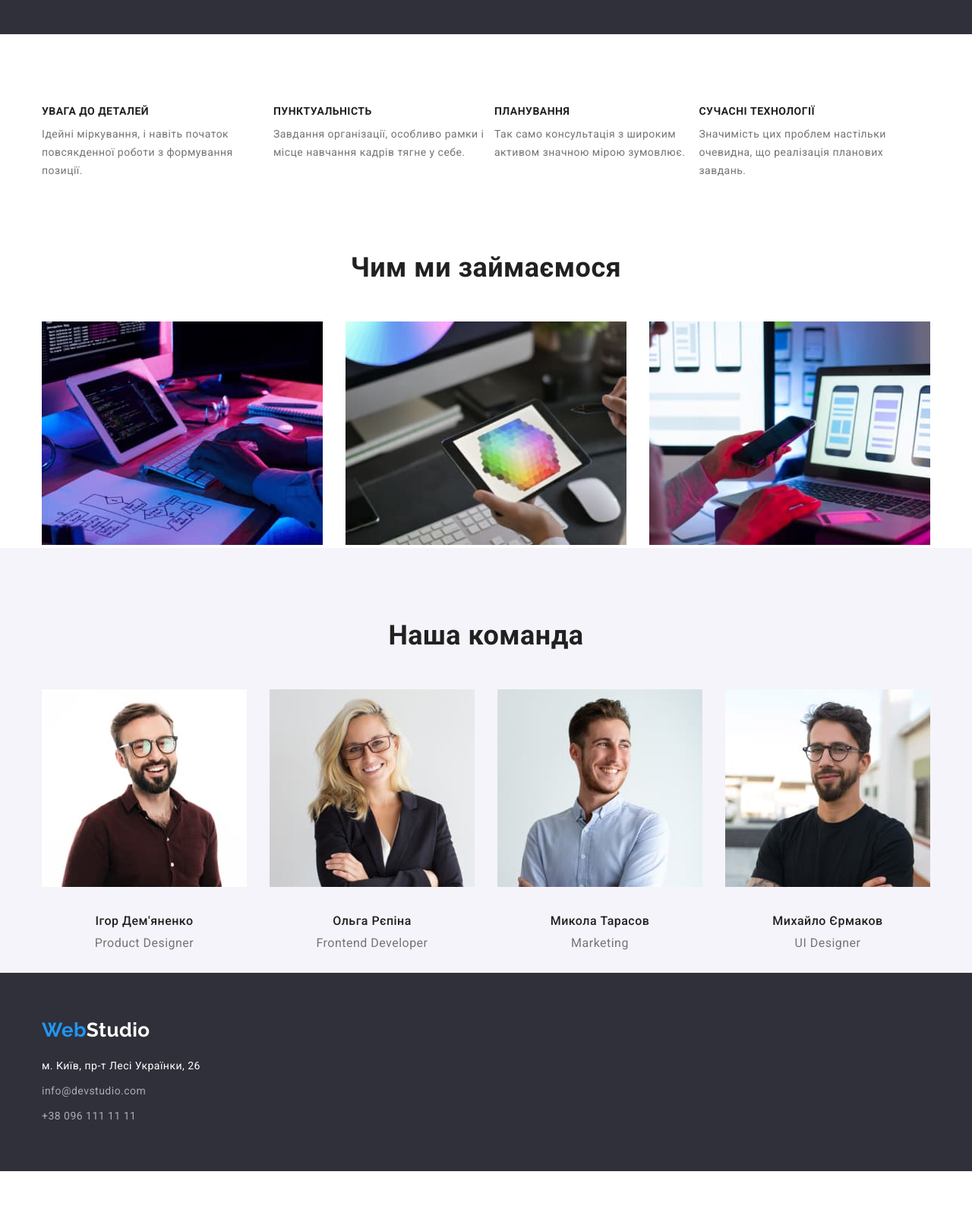
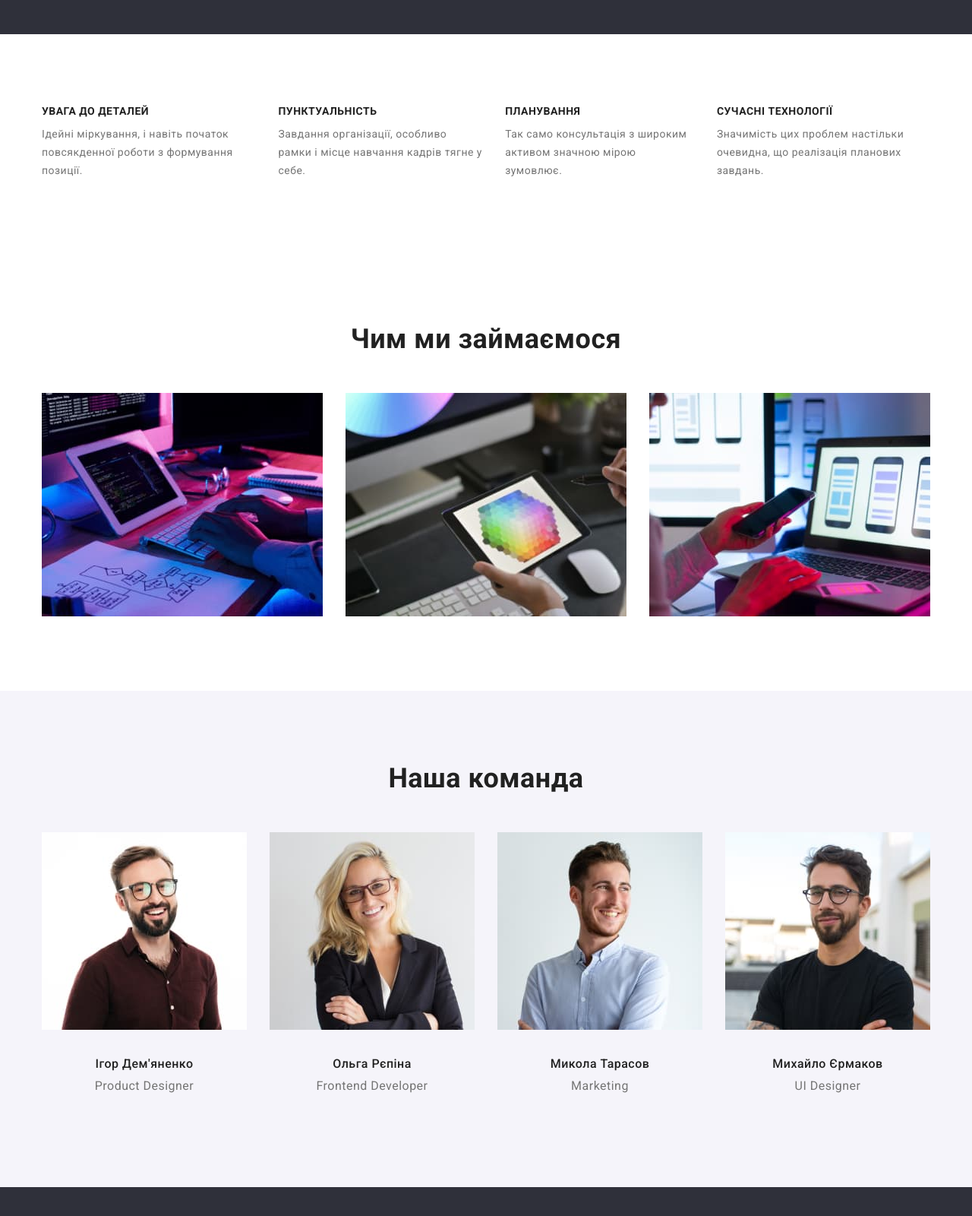
Before and after one commit to lonaver/goit-markup-hw-03, a plain HTML site: page index.html in a window 1280 px wide. Shown: the part 640-2240 px from the top of the page at 76% size. Before the commit the page ends 2181 px from the top, so only its background shows below. Drawn offline with nearby package versions, Linux system fonts and the light colour scheme.

Commit message:
correction of work 2

```diff
--- a/css/styles.css
+++ b/css/styles.css
@@ -105,6 +105,8 @@ p {
 .our_command,
 .filter {
   padding-top: 94px;
+  padding-bottom: 94px;
+  /* outline: 2px solid tomato; */
 }
 
 /* ховаємо заголовки */
@@ -196,11 +198,12 @@ p {
   /* justify-content: space-between; */
 }
 .our_priority_list > .item {
-  width: calc((100%-90px) / 4);
+  width: calc((100%-60px) / 3);
+
   /* width: 270px; */
 }
-.our_priority_list > .item:not(last-child) {
-  margin-right: 0px;
+.our_priority_list > .item {
+  margin-right: 30px;
 }
 .our_priority_list > .item:last-child {
   margin-right: 0px;
@@ -234,20 +237,26 @@ p {
 
   /* outline: 2px solid tomato; */
 }
+
+.list_portfolio_text {
+  padding-top: 30px;
+  padding-bottom: 30px;
+  padding-right: 10px;
+  padding-left: 10px;
+}
 /*h3 in our_command*/
 .our_command_subtitle {
   font-weight: 500;
   font-size: 16px;
   line-height: 1.19;
-  /* text-align: center; */
-  padding-top: 30px;
-  padding-bottom: 0px;
+  /* padding-top: 0px;
+  padding-bottom: 0px; */
   text-align: center;
 }
 
 .profession {
   padding-top: 10px;
-  padding-bottom: 30px;
+  /* padding-bottom: 30px; */
   text-align: center;
 }
 
@@ -423,6 +432,10 @@ p {
   padding-left: 20px;
   padding-right: 20px;
 }
+.img_list_img {
+  display: block;
+}
+
 /* footer */
 .container_footer {
   margin-top: 0px;
@@ -432,14 +445,14 @@ p {
   width: 1200px;
   padding-left: 15px;
   padding-right: 15px;
-  padding-top: 60px;
-  padding-bottom: 60px;
+  padding-top: 0px;
+  padding-bottom: 0px;
   /* outline: 2px solid tomato; */
 }
 
 .footer {
-  padding-top: 94;
-  padding-bottom: 0;
+  padding-top: 60px;
+  padding-bottom: 60px;
   background-color: var(--color-background-black);
 }
 
--- a/index.html
+++ b/index.html
@@ -142,8 +142,10 @@
                 alt="Фото дизайнера"
                 width="270"
               />
+              <div class="list_portfolio_text">
                 <h3 class="our_command_subtitle subtitle">Ігор Дем'яненко</h3>
                 <p class="profession">Product Designer</p>
+              </div>
             </li>
             <li>
               <img
@@ -151,8 +153,10 @@
                 alt="Фото розробника"
                 width="270"
               />
+              <div class="list_portfolio_text">
                 <h3 class="our_command_subtitle subtitle">Ольга Рєпіна</h3>
                 <p class="profession">Frontend Developer</p>
+              </div>
             </li>
             <li>
               <img
@@ -160,8 +164,10 @@
                 alt="Фото менеджера"
                 width="270"
               />
+              <div class="list_portfolio_text">
                 <h3 class="our_command_subtitle subtitle">Микола Тарасов</h3>
                 <p class="profession">Marketing</p>
+              </div>
             </li>
             <li>
               <img
@@ -169,8 +175,10 @@
                 alt="Фото дизайнера інтерфейса"
                 width="270"
               />
+              <div class="list_portfolio_text">
                 <h3 class="our_command_subtitle subtitle">Михайло Єрмаков</h3>
                 <p class="profession">UI Designer</p>
+              </div>
             </li>
           </ul>
         </div>
```
Also changed, not shown: portfolio.html (+15 -2 lines). Lines whose indentation alone changed are shown as unchanged.
